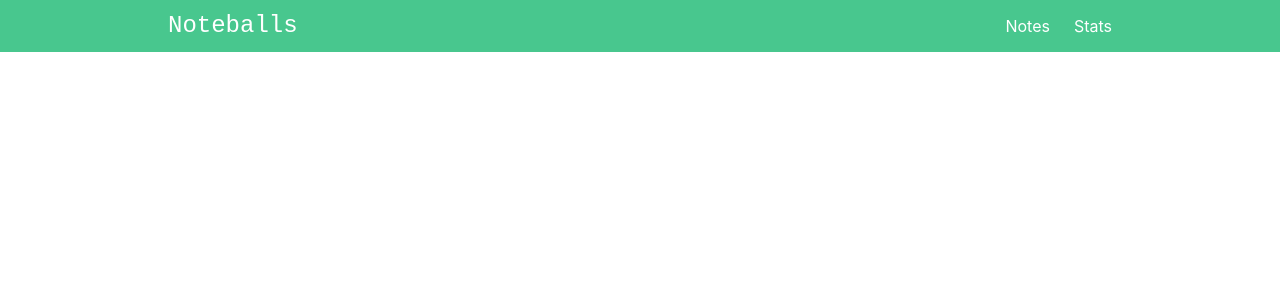
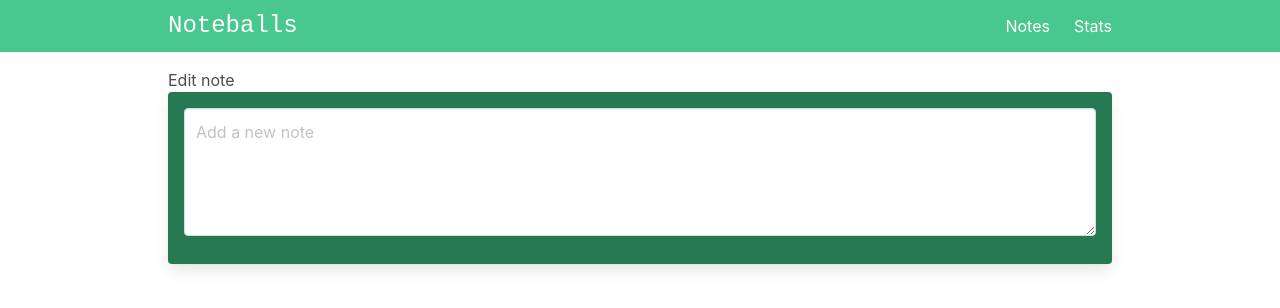
Before and after one commit to hairutdinov/vue-composiotion-api-noteballs, a Vue app: page /#/edit/id1 in a window 1280 px wide. Shown: the top 308 px of the page. Built offline with nearby package versions, Linux system fonts and the light colour scheme.

Commit message:
Add/Edit note component + ref component + defineExpose for expose props

```diff
--- /dev/null
+++ b/src/components/Notes/AddEditNote.vue
@@ -0,0 +1,82 @@
+<template>
+  <div class="card has-background-success-dark p-4 mb-5">
+    <div class="field">
+      <div class="control">
+          <textarea
+              v-model="modelValue"
+              class="textarea"
+              placeholder="Add a new note"
+              ref="textareaRef"
+          />
+      </div>
+    </div>
+
+    <div class="field is-grouped is-grouped-right">
+      <div class="control">
+        <slot name="buttons" />
+      </div>
+    </div>
+  </div>
+</template>
+
+<script setup>
+import {computed, onMounted, ref, watch} from "vue";
+import { useRoute } from "vue-router";
+import { useStoreNotes } from "@/stores/storeNotes.js";
+
+const storeNotes = useStoreNotes()
+const route = useRoute()
+
+const props = defineProps({
+  modelValue: {
+    type: String,
+    required: true
+  }
+})
+const emit = defineEmits(['update:modelValue'])
+
+const newNoteRef = ref(null),
+      textareaRef = ref(null)
+
+const modelValue = computed({
+  get: () => props.modelValue,
+  set: (value) => emit('update:modelValue', value),
+})
+
+
+const focusTextarea = () => {
+  textareaRef.value.focus()
+}
+
+defineExpose({
+  focusTextarea
+})
+
+/*
+const dynamicEventHandler = ref(null),
+    dynamicTextareaPlaceholder = ref('')
+
+const isAddNoteRoute = route.name === 'notes',
+      isEditNoteRoute = route.name === 'edit'
+
+onMounted(() => {
+  if (isAddNoteRoute) {
+    dynamicEventHandler.value = () => {
+      storeNotes.addNote(newNote)
+      newNote.value = ''
+      newNoteRef.value.focus()
+    }
+    dynamicTextareaPlaceholder.value = 'Add a new note'
+  } else if (isEditNoteRoute) {
+    dynamicEventHandler.value = () => {
+      console.log('edit')
+    }
+    dynamicTextareaPlaceholder.value = ''
+  }
+})*/
+
+</script>
+
+<style scoped>
+
+</style>
--- a/src/components/Notes/Note.vue
+++ b/src/components/Notes/Note.vue
@@ -11,7 +11,7 @@
       </div>
     </div>
     <footer class="card-footer">
-      <a href="#" class="card-footer-item">Edit</a>
+      <RouterLink :to="`/edit/${note.id}`" class="card-footer-item">Edit</RouterLink>
       <a
         @click.prevent="handleDeleteClicked"
         class="card-footer-item"
--- a/src/router/index.js
+++ b/src/router/index.js
@@ -1,6 +1,7 @@
 import {createRouter, createWebHashHistory} from "vue-router"
 import ViewNotes from '@views/ViewNotes.vue'
 import ViewStats from '@views/ViewStats.vue'
+import ViewEditNote from '@views/ViewEditNote.vue'
 
 const routes = [
     {
@@ -13,6 +14,11 @@ const routes = [
         name: 'stats',
         component: ViewStats
     },
+    {
+        path: '/edit/:id',
+        name: 'edit',
+        component: ViewEditNote
+    },
 ]
 
 const router = createRouter({
--- /dev/null
+++ b/src/views/ViewEditNote.vue
@@ -0,0 +1,17 @@
+<template>
+  <div class="edit-note">
+    <h1>Edit note</h1>
+    <AddEditNote>
+
+    </AddEditNote>
+
+  </div>
+</template>
+
+<script setup>
+import AddEditNote from '@components/Notes/AddEditNote.vue'
+</script>
+
+<style scoped>
+
+</style>
--- a/src/views/ViewNotes.vue
+++ b/src/views/ViewNotes.vue
@@ -1,20 +1,8 @@
 <template>
   <div class="notes">
 
-    <div class="card has-background-success-dark p-4 mb-5">
-      <div class="field">
-        <div class="control">
-          <textarea
-              v-model="newNote"
-              class="textarea"
-              placeholder="Add a new note"
-              ref="newNoteRef"
-          />
-        </div>
-      </div>
-
-      <div class="field is-grouped is-grouped-right">
-        <div class="control">
+    <AddEditNote v-model="newNote" ref="addEditNoteRef">
+      <template #buttons>
         <button
             @click="addNote"
             :disabled="!newNote"
@@ -22,9 +10,8 @@
         >
           Add New Note
         </button>
-        </div>
-      </div>
-    </div>
+      </template>
+    </AddEditNote>
 
     <Note
         v-for="note in storeNotes.notes"
@@ -38,17 +25,19 @@
 <script setup>
 import {ref} from 'vue'
 import Note from '@/components/Notes/Note.vue'
+import AddEditNote from '@/components/Notes/AddEditNote.vue'
 import { useStoreNotes } from "../stores/storeNotes.js";
 
 const storeNotes = useStoreNotes()
 
-const newNote = ref('')
-const newNoteRef = ref(null)
+const newNote = ref(''),
+      newNoteRef = ref(null),
+      addEditNoteRef = ref(null)
 
 const addNote = () => {
   storeNotes.addNote(newNote)
   newNote.value = ''
-  newNoteRef.value.focus()
+  addEditNoteRef.value.focusTextarea()
 }
 
 </script>
```
Lines whose indentation alone changed are shown as unchanged.
